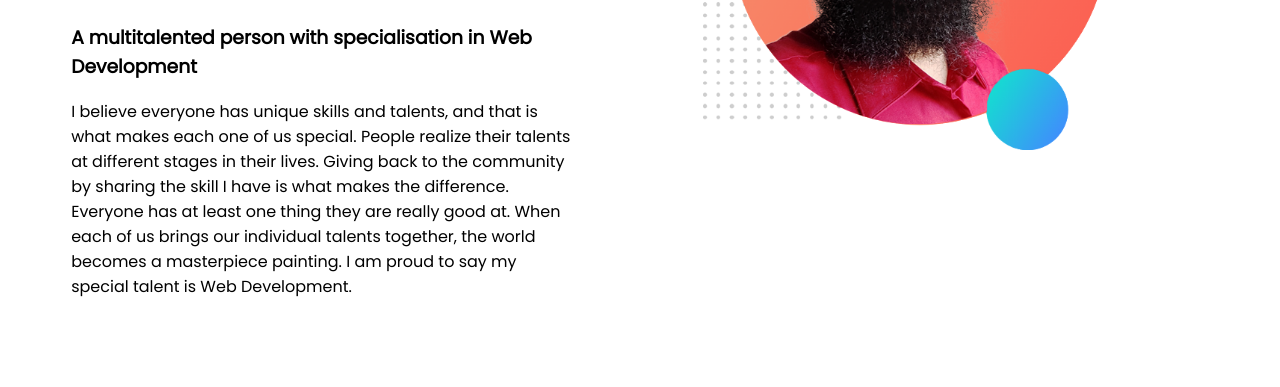
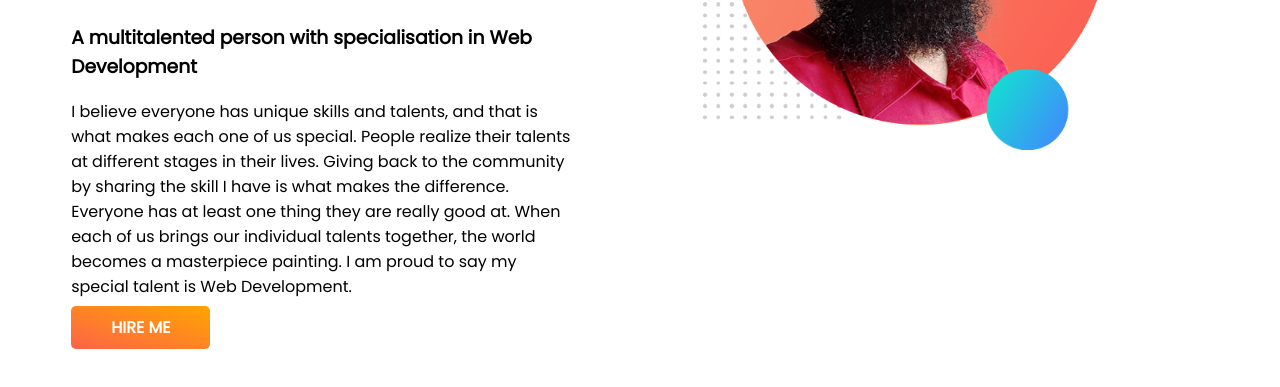
Before and after one commit to rashedmir/developer-portfolio, a plain HTML site: page index.html in a window 1280 px wide. Shown: the part 323-710 px from the top of the page. Drawn offline with Linux system fonts and the light colour scheme.

Commit message:
button added

```diff
--- a/index.html
+++ b/index.html
@@ -26,6 +26,7 @@
                 us brings our individual talents together, the world becomes a masterpiece painting. I am proud to say
                 my
                 special talent is Web Development.</p>
+            <a class="link-button" target="blank" href="">HIRE ME</a>
         </div>
         <div class="half-width">
             <img src="images/mir.png" alt="mir's images">
--- a/style.css
+++ b/style.css
@@ -22,3 +22,12 @@ section {
 .half-width img {
     width: 80%;
 }
+
+.link-button {
+    text-decoration: none;
+    background-image: linear-gradient(to bottom left, orange, tomato);
+    padding: 10px 40px;
+    border-radius: 5px;
+    color: white;
+    font-weight: 700;
+}
```
